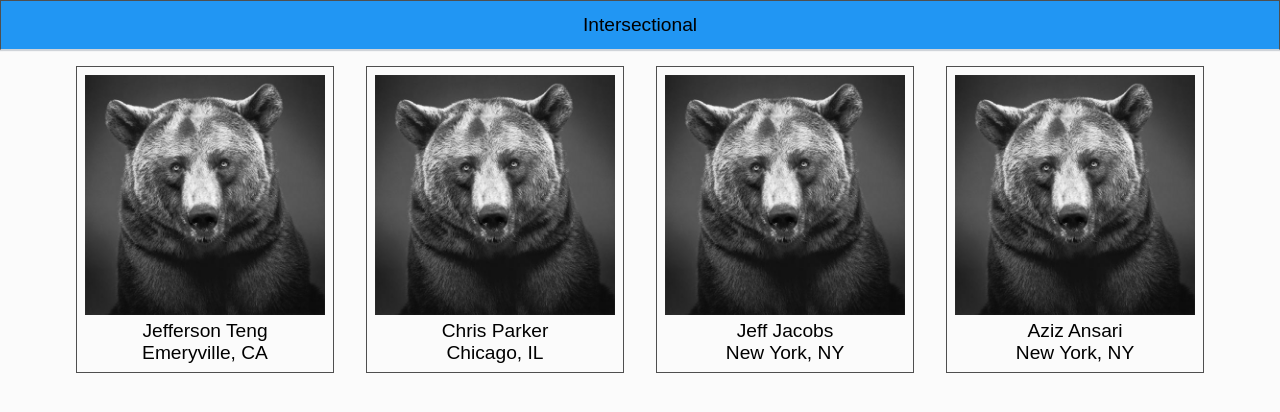
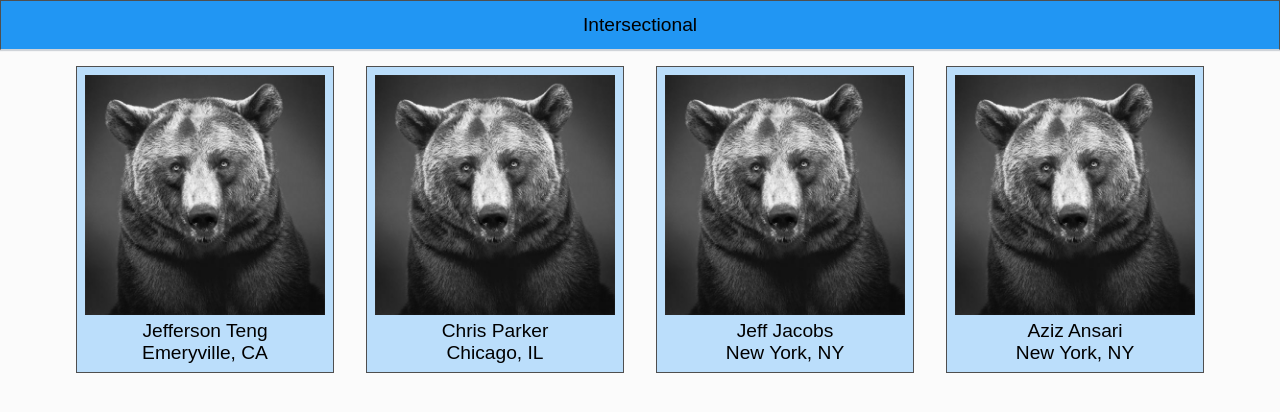
Before and after one commit to jeffersonteng/mosaic, a React app: page / in a window 1280 px wide. Shown: the top 412 px of the page. Built offline with nearby package versions, Linux system fonts and the light colour scheme.

Commit message:
Add colors to user boxes

```diff
--- a/sass/filterView.scss
+++ b/sass/filterView.scss
@@ -79,6 +79,7 @@ html {
       @include rem(padding, 5px);
       @include rem(margin, 10px);
       text-align: center;
+      background-color: #BBDEFB;
     }
   }
 
```
